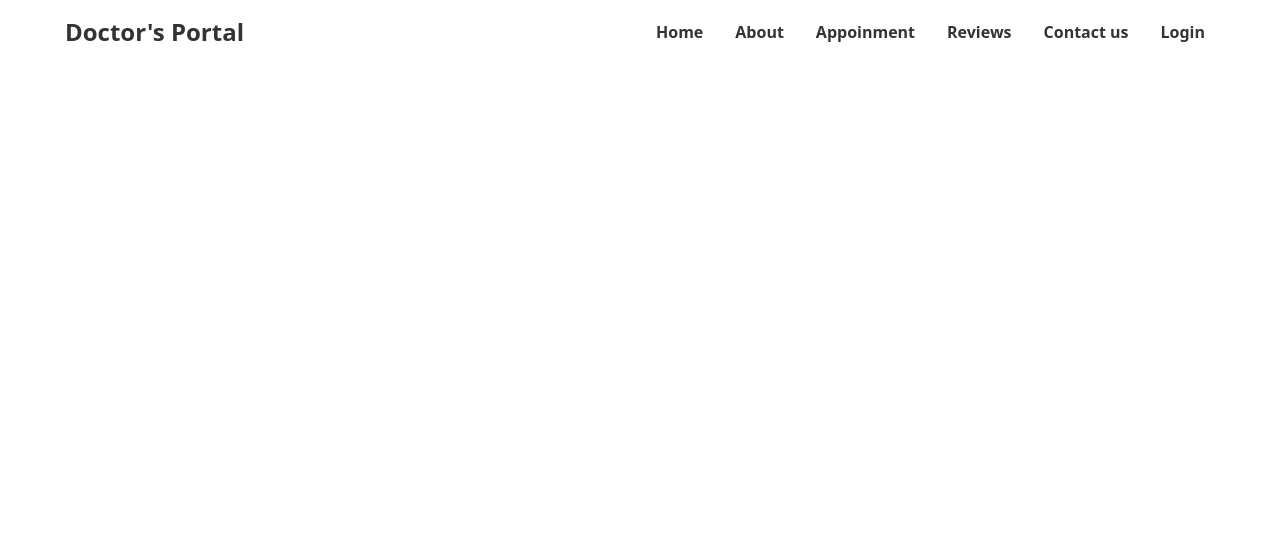
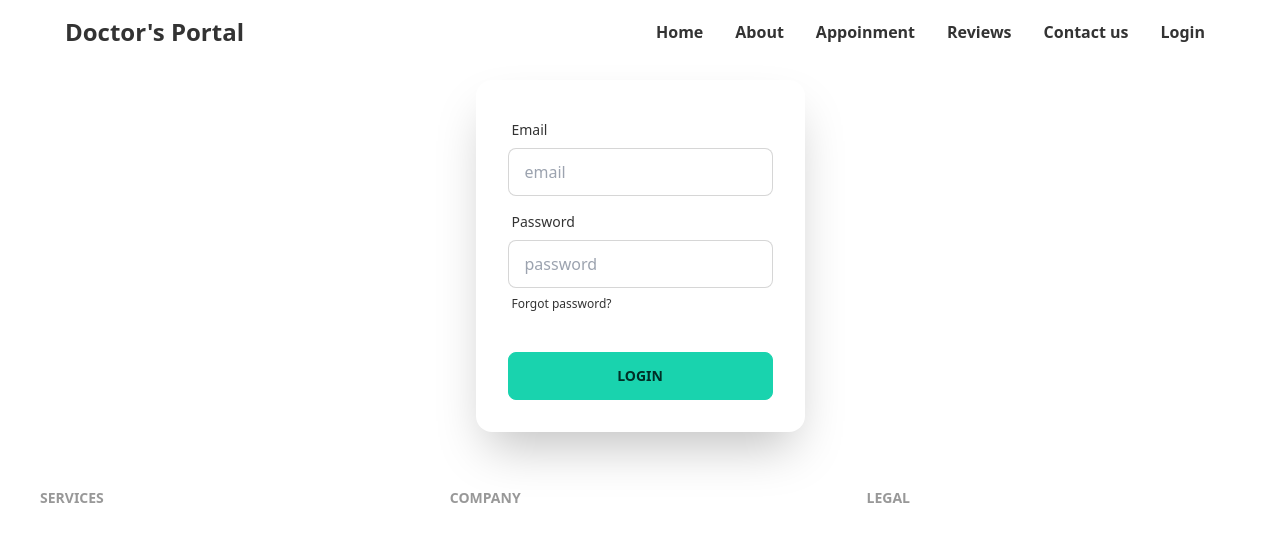
Before and after one commit to Aurnab990/doctors-app, a React (Create React App) app: page /login in a window 1280 px wide. Shown: the top 542 px of the page. Built offline with nearby package versions, Linux system fonts and the light colour scheme.

Commit message:
appoinment services added

```diff
--- a/src/App.js
+++ b/src/App.js
@@ -1,6 +1,8 @@
 
+import Footer from './Footer/Footer';
 import { Route, Routes } from 'react-router-dom';
 import './App.css';
+import Login from './Login/Login';
 import About from './Pages/About/About';
 import Appinmentpage from './Pages/AppoinmentPage/Appinmentpage';
 import Home from './Pages/Home/Home';
@@ -12,11 +14,13 @@ function App() {
       <Navbar></Navbar>
      <Routes>
        <Route path='/home' element={<Home></Home>}></Route>
+       <Route path='/' element={<Home></Home>}></Route>
        <Route path='/about' element={<About></About>}></Route>
+       <Route path='/login' element={<Login></Login>}></Route>
        <Route path='/appoinment' element={<Appinmentpage></Appinmentpage>}></Route>
+
      </Routes>
-
-
+     <Footer></Footer>
     </div>
   );
 }
--- /dev/null
+++ b/src/AppoinmentServices/AppoinServices.js
@@ -0,0 +1,21 @@
+import React from 'react';
+
+const AppoinServices = ({item}) => {
+
+    const { name, slots } = item;
+
+    return (
+        <div class="card w-96 bg-base-100 shadow-xl items-center justify-center font-body px-12">
+            <div class="card-body">
+                <h2 class="card-title text-center text-xl text-primary">{name}</h2>
+
+               <p className='text-center text-sm'>{slots}</p>
+                <div class="card-actions justify-end">
+                    <button class="w-full btn btn-primary font-body text-white bg-gradient-to-r from-primary to-secondary font-bold">BOOK APPOINMENT</button>
+                </div>
+            </div>
+        </div>
+    );
+};
+
+export default AppoinServices;
--- /dev/null
+++ b/src/AppoinmentServices/AppoinmentServices.js
@@ -0,0 +1,29 @@
+import React, { useEffect, useState } from 'react';
+import AppoinServices from './AppoinServices';
+
+const AppoinmentServices = () => {
+    const [items, setItems] = useState([]);
+
+    useEffect( ()=>{
+        fetch('Service.json')
+        .then(res => res.json())
+        .then(data => setItems(data))
+    }, [])
+
+
+
+    return (
+        <div className='grid grid-cols-1 md:grid-cols-2 lg:grid-cols-3 gap-8 lg:p-12'>
+            {
+                items.map(item => <AppoinServices
+                key = {item._id}
+                item = {item}
+
+
+                ></AppoinServices>)
+            }
+        </div>
+    );
+};
+
+export default AppoinmentServices;
--- /dev/null
+++ b/src/Footer/Footer.js
@@ -0,0 +1,26 @@
+import React from 'react';
+import footer from '.././assets/images/footer.png';
+
+const Footer = () => {
+    return (
+        <div style={{'background': `url(${footer})`}}>
+            <footer class="footer p-10  text-base-content">
+            <div>
+                <span class="footer-title">Services</span>
+
+            </div>
+            <div>
+                <span class="footer-title">Company</span>
+
+            </div>
+            <div>
+                <span class="footer-title">Legal</span>
+
+            </div>
+        </footer>
+        </div>
+
+    );
+};
+
+export default Footer;
--- /dev/null
+++ b/src/Login/Login.js
@@ -0,0 +1,35 @@
+import React from 'react';
+
+const Login = () => {
+    return (
+        <div class="hero max-h-screen">
+            <div class="hero-content flex-col lg:flex-row-reverse">
+
+                <div class="card flex-shrink-0 w-full max-w-sm shadow-2xl bg-base-100">
+                    <div class="card-body">
+                        <div class="form-control">
+                            <label class="label">
+                                <span class="label-text">Email</span>
+                            </label>
+                            <input type="text" placeholder="email" class="input input-bordered" />
+                        </div>
+                        <div class="form-control">
+                            <label class="label">
+                                <span class="label-text">Password</span>
+                            </label>
+                            <input type="password" placeholder="password" class="input input-bordered" />
+                            <label class="label">
+                                <a href="/" class="label-text-alt link link-hover">Forgot password?</a>
+                            </label>
+                        </div>
+                        <div class="form-control mt-6">
+                            <button class="btn btn-primary">Login</button>
+                        </div>
+                    </div>
+                </div>
+            </div>
+        </div>
+    );
+};
+
+export default Login;
--- a/src/Pages/AppoinmentPage/Appinmentpage.js
+++ b/src/Pages/AppoinmentPage/Appinmentpage.js
@@ -1,13 +1,37 @@
 import React from 'react';
+import chair from '../../assets/images/chair.png';
 import { DayPicker } from 'react-day-picker';
+import { format } from 'date-fns';
+import 'react-day-picker/dist/style.css';
+import AppoinmentServices from '../../AppoinmentServices/AppoinmentServices';
+import AppoinServices from '../../AppoinmentServices/AppoinServices';
 
 
 
 const Appinmentpage = () => {
+    const [selected, setSelected] = React.useState(new Date());
+
 
     return (
         <div>
-            <DayPicker />
+            <div class="hero min-h-screen">
+            <div class="hero-content flex-col lg:gap-8 lg:mb-12 lg:flex-row-reverse">
+                <img src={chair} class="max-w-sm lg:max-w-lg rounded-lg shadow-2xl" alt="dental chair" />
+                <div>
+                    <DayPicker className=''
+                        mode="single"
+                        selected={selected}
+                        onSelect={setSelected}
+
+                    />
+                </div>
+
+            </div>
+
+
+        </div>
+        <p className='text-lg text-primary text-center font-Opens Sans'>Avaiable Appoinments on {format(selected, 'PP')}</p>
+        <AppoinmentServices></AppoinmentServices>
         </div>
     )
 
--- a/src/Pages/Home/Home.js
+++ b/src/Pages/Home/Home.js
@@ -13,6 +13,7 @@ const Home = () => {
             <Services></Services>
             <ExtraSec></ExtraSec>
             <Appoinment></Appoinment>
+
         </div>
     );
 };
--- a/tailwind.config.js
+++ b/tailwind.config.js
@@ -15,7 +15,15 @@ module.exports = {
 
           neutral: "#3A4256",
           "base-100": "#ffffff",
+
         },
+        fontFamily: {
+          'sans': ['ui-sans-serif', 'system-ui'],
+          'serif': ['ui-serif', 'Georgia'],
+          'mono': ['ui-monospace', 'SFMono-Regular'],
+          'display': ['Oswald'],
+          'body': ["Open Sans"],
+        }
       },
       "dark",
       "cupcake",
```
Also changed, not shown: public/Service.json (added, +57 -0 lines).
